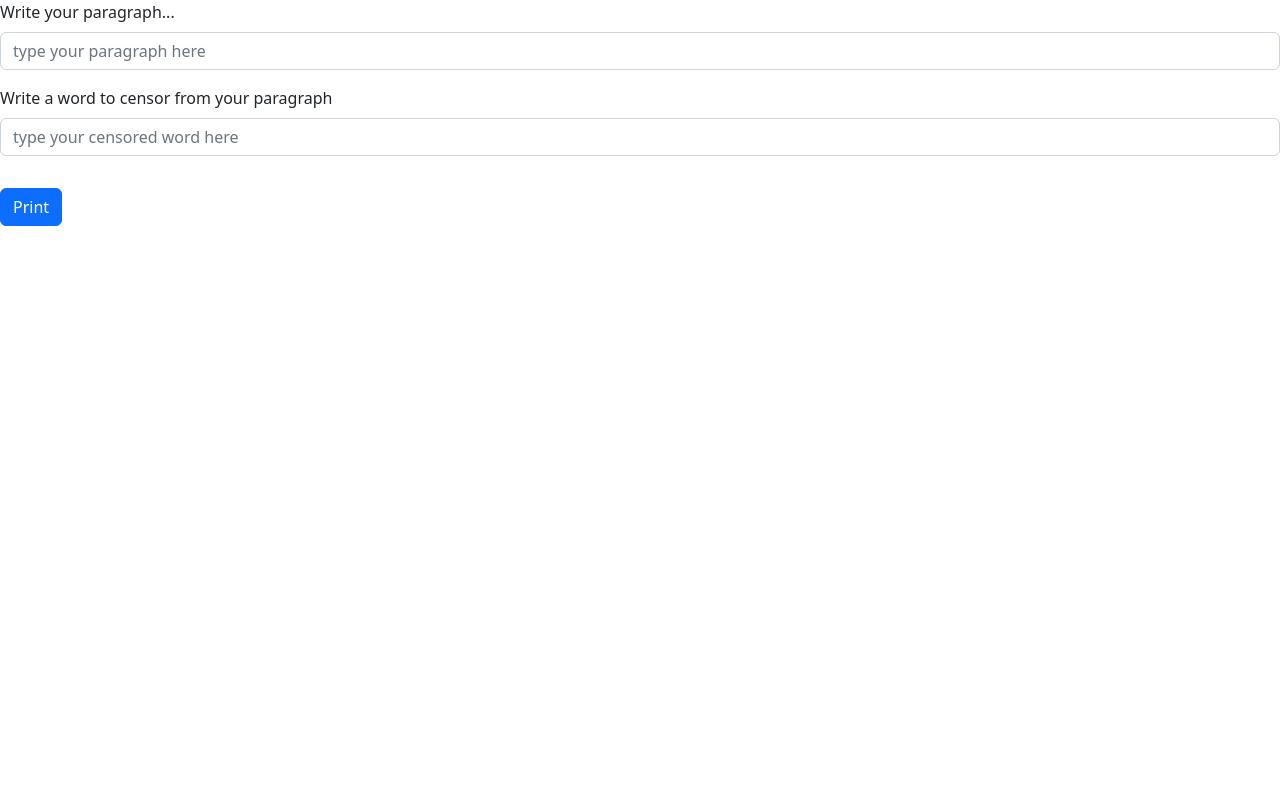
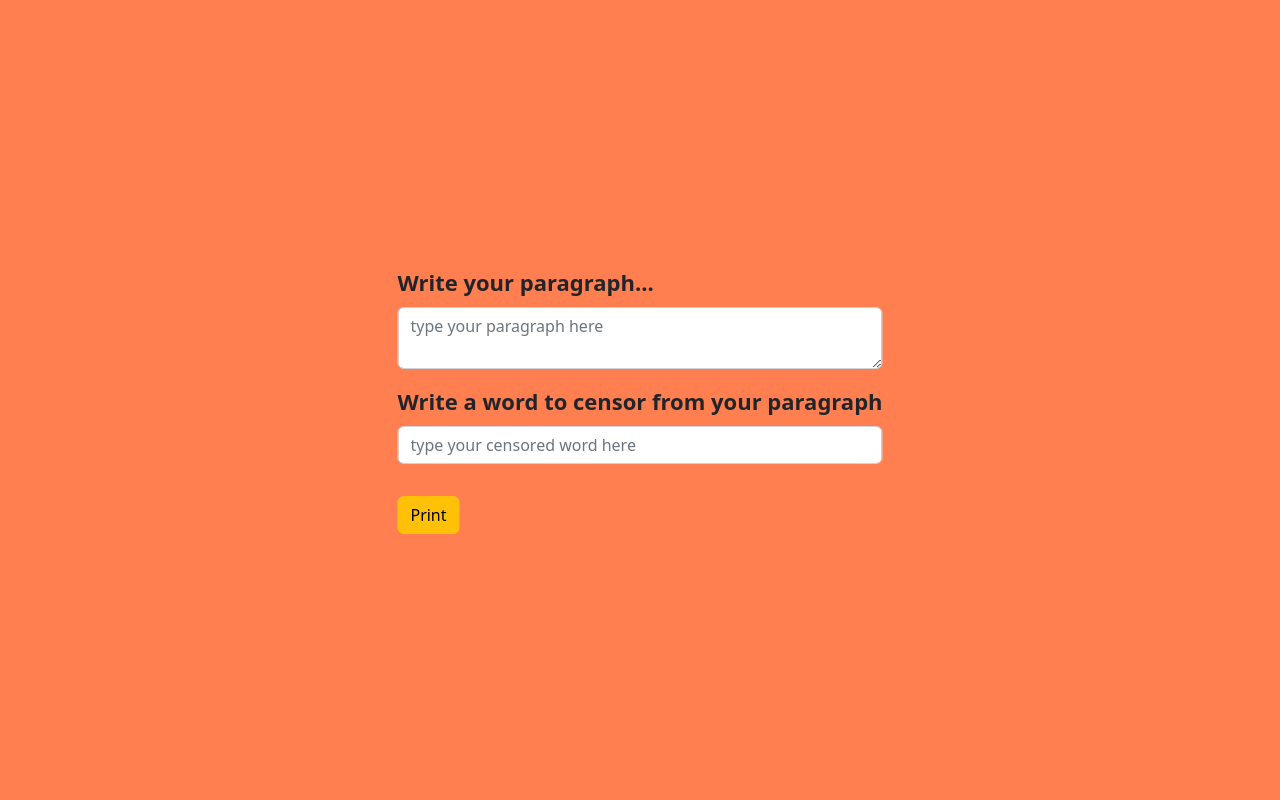
Before and after one commit to LorenzoCastiglion/php-badwords, a PHP site: page / in a window 1280 px wide. Run offline with PHP 8.4, Linux system fonts and the light colour scheme.

Commit message:
stilizzato

```diff
--- a/css/style.css
+++ b/css/style.css
@@ -3,3 +3,30 @@
     padding: 0;
     box-sizing: border-box;
 }
+
+body {
+    background-color: coral;
+    height: 100vh;
+}
+
+.contenitore {
+    margin: 0 auto;
+    position: absolute;
+    top: 50%;
+    left: 50%;
+    transform: translate(-50%, -50%);
+}
+
+label {
+    font-size: 22px;
+    font-weight: bold;
+}
+
+.response {
+    background-color: rgb(96, 187, 171);
+}
+
+p {
+    padding: 10px;
+    background-color: white;
+}
--- a/index.php
+++ b/index.php
@@ -18,12 +18,12 @@
     <link rel="stylesheet" href="./css/style.css">
     <title>Document</title>
 </head>
-<body>
-<div>
-    <form action="receiver.php" method="GET">
+<body >
+<div class="contenitore">
+    <form action="receiver.php" method="POST">
                 <div class="mb-3 ">
                   <label for="paragraph" class="form-label">Write your paragraph...</label>
-                  <input type="text" name="paragraph" id="paragraph" class="form-control" placeholder="type your paragraph here">
+                  <textarea type="text" name="paragraph" id="paragraph" class="form-control" placeholder="type your paragraph here"></textarea>
                 </div>
 
                 <div class="mb-3">
@@ -31,7 +31,7 @@
                   <input type="text" name="badword" id="badword" class="form-control" placeholder="type your censored word here">
                 </div>
 
-                <button type="submit" class="btn btn-primary mt-3">Print</button>
+                <button type="submit" class="btn btn-warning mt-3">Print</button>
             </form>
 </div>
 </body>
```
Also changed, not shown: receiver.php (+11 -6 lines).
